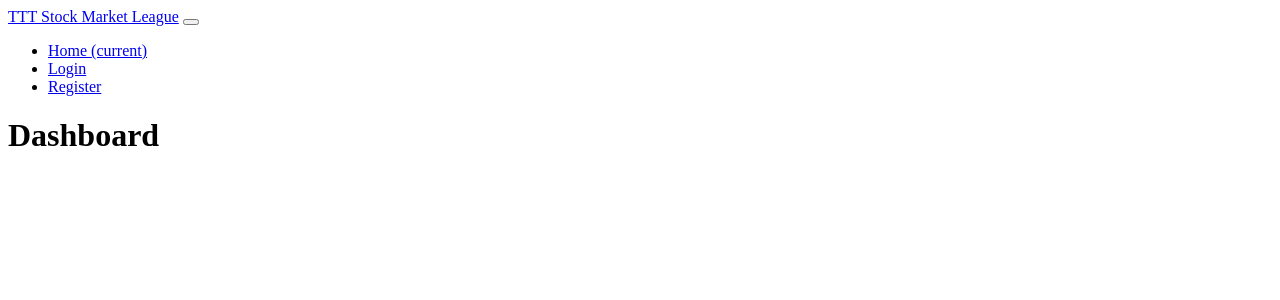
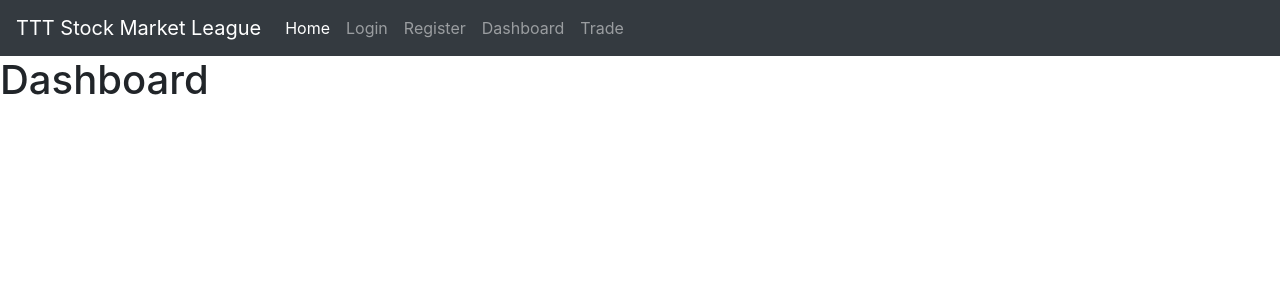
Before and after one commit to amalhotr/SMIL_project, a Django app: page /dashboard/ in a window 1280 px wide. Shown: the top 300 px of the page. Run offline with Django 3.2, Linux system fonts and the light colour scheme; some libraries are stand-ins or nearby versions.

Commit message:
I added the Dashboard and Trade links back to base.html -Antoni

```diff
--- a/templates/base.html
+++ b/templates/base.html
@@ -19,7 +19,13 @@
                 </li>
                 <li class="nav-item">
                         <a class="nav-link" href="{% url 'register'%}">Register</a>
-                      </li>
+		</li>
+                <li class="nav-item">
+                        <a class="nav-link" href="{% url 'dashboard'%}">Dashboard</a>
+		</li>
+                <li class="nav-item">
+                        <a class="nav-link" href="{% url 'trade'%}">Trade</a>
+		</li>
 
 
               </ul>
--- a/templates/dashboard.html
+++ b/templates/dashboard.html
@@ -1,7 +1,8 @@
 <!DOCTYPE html>
-<html>
+<html lang = "en">
 	<head>
         <meta charset="utf-8" />
+        <link rel="stylesheet" href="https://stackpath.bootstrapcdn.com/bootstrap/4.3.1/css/bootstrap.min.css" integrity="sha384-ggOyR0iXCbMQv3Xipma34MD+dH/1fQ784/j6cY/iJTQUOhcWr7x9JvoRxT2MZw1T" crossorigin="anonymous">
 		<title>Dashboard</title>
 	</head>
 	<body>
```
Also changed, not shown: db.sqlite3.
